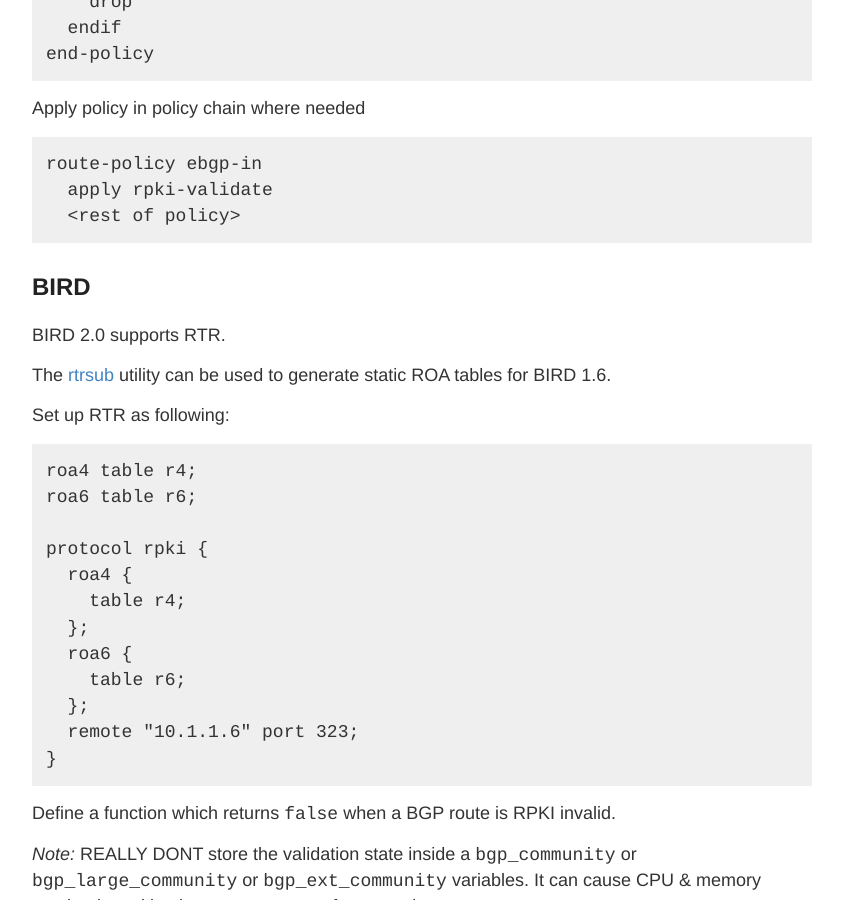
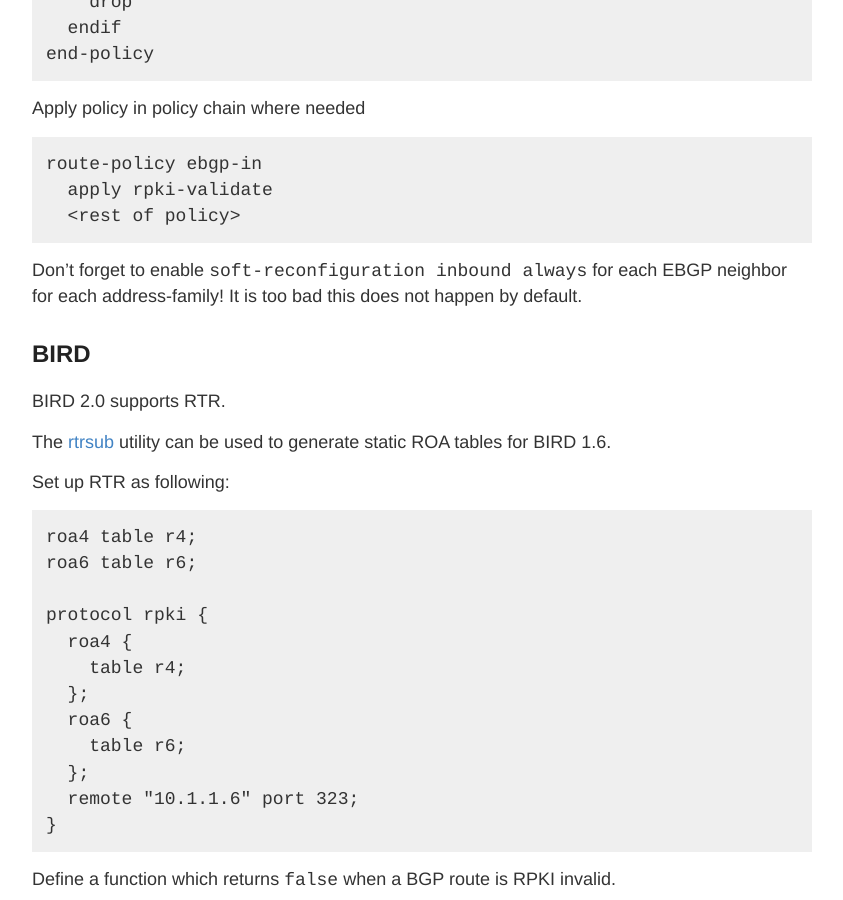
Before and after one commit to NLNOG/bgpfilterguide, a Jekyll site: the page built from guides/reject_invalids.md, in a window 1280 px wide and 900 px high, scrolled down 3594 px. Shown: the whole window, without its empty margins (218-1061 px from the left). Built offline with Jekyll 4.4.1, drawn with Linux system fonts in a browser that asks for light colours.

Commit message:
add soft reconfig note

````diff
--- a/guides/reject_invalids.md
+++ b/guides/reject_invalids.md
@@ -143,6 +143,8 @@
   <rest of policy>
 ```
 
+Don't forget to enable `soft-reconfiguration inbound always` for each EBGP neighbor for each address-family! It is too bad this does not happen by default.
+
 ## BIRD
 
 BIRD 2.0 supports RTR.
````
